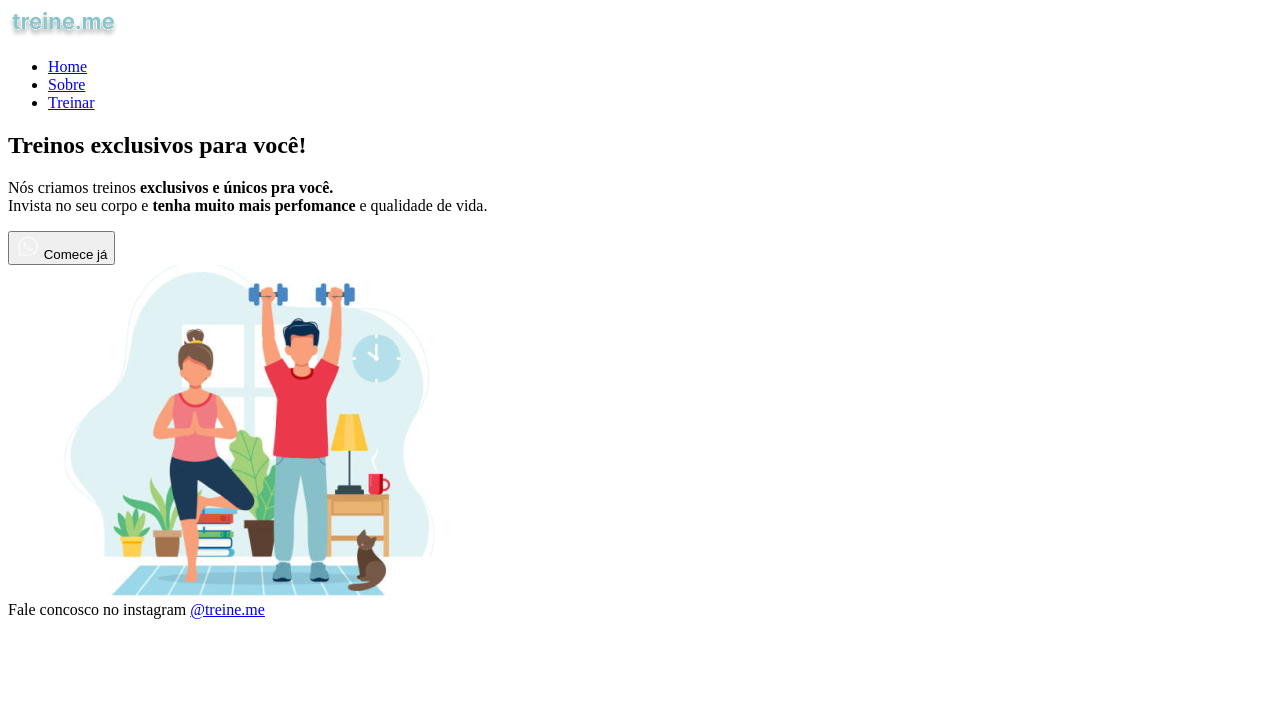
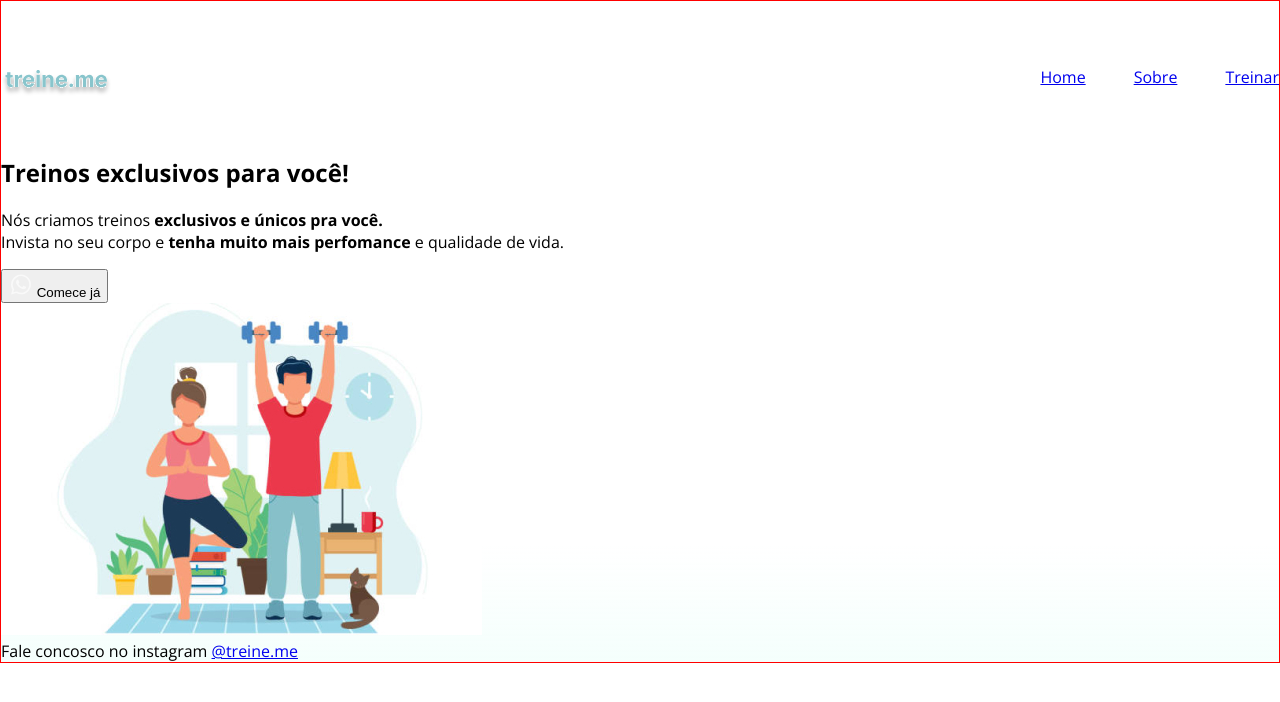
Before and after one commit to alvarooliveira09/Projeto2_Web, a plain HTML site: page index.html in a window 1280 px wide. Drawn offline with nearby package versions, Linux system fonts and the light colour scheme.

Commit message:
atualizando

```diff
--- a/index.html
+++ b/index.html
@@ -1,16 +1,24 @@
 <!DOCTYPE html>
 <html lang="pt-br">
 <head>
+    <link rel="preconnect" href="https://fonts.googleapis.com">
+    <link rel="preconnect" href="https://fonts.gstatic.com" crossorigin>
     <meta charset="UTF-8">
     <meta name="viewport" content="width=device-width, initial-scale=1.0">
     <title>Aula 03 - Projeto 02</title>
+
+    <link href="https://fonts.googleapis.com/css2?family=Mulish:ital,wght@0,200..1000;1,200..1000&family=Open+Sans:ital,wght@0,300..800;1,300..800&display=swap" rel="stylesheet">
+    <link rel="stylesheet" href="style.css">
+
 </head>
 <body>
     <div class="page">
         <nav>
+            <a id="logo" href="#">
             <img
                 src="./images/logo.svg"
                 alt="Treine me - Logo da Página">
+            </a>
             <ul>
                 <li><a href="#">Home</a></li>
                 <li><a href="#">Sobre</a></li>
--- /dev/null
+++ b/style.css
@@ -0,0 +1,28 @@
+body{
+    margin: 0;
+    font-family: 'Open Sans', sans-serif;
+
+    background: linear-gradient(180deg, rgba(227, 255, 248, 0) 82.08%, rgba(227, 255, 248, 0.38) 100%);}
+
+.page {
+    border: 1px solid red;
+    margin: 0 auto;
+    padding-top: 65px;
+}
+
+nav {
+    display: flex;
+    justify-content: space-between; /*um pra cada lado*/
+
+    margin-bottom: 55px;
+}
+
+ul {
+    display: flex;
+    gap: 48px; /*Distancia igual entre os itens*/
+
+    list-style: none;
+
+    margin: 0;
+    padding: 0;
+}
```
